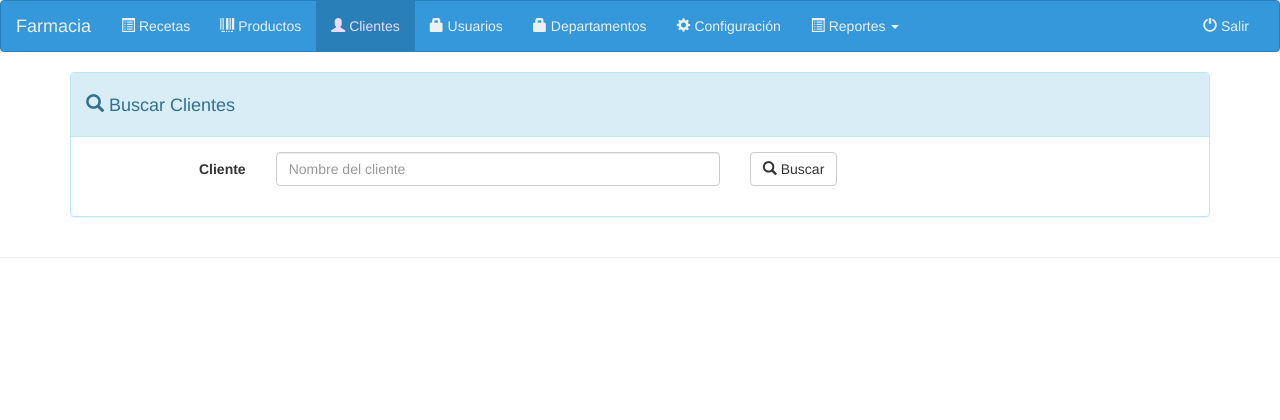
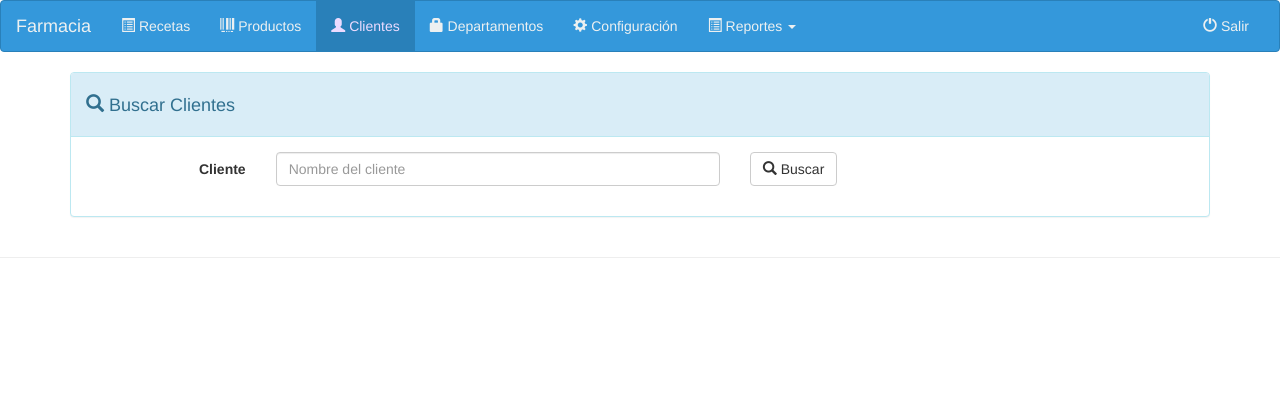
Before and after one commit to EdwinMLara/Medico, a PHP site: page /tcpdf/farmacia_sistem/clientes.php in a window 1280 px wide. Shown: the top 420 px of the page. Run offline with PHP 8.4, Linux system fonts and the light colour scheme; the visitor is signed in with stand-in values (Sample User, id 1); data that the repository does not hold is empty; a stand-in replaces the project's code that opens the database connection.

Commit message:
se elimino del menu de navegacion la pestaña usuarios, ya que no es necesaria para las usuarios del tipo farmacia

```diff
--- a/farmacia_sistem/navbar.php
+++ b/farmacia_sistem/navbar.php
@@ -17,7 +17,7 @@
 				<li class="<?php echo $active_facturas;?>"><a href="facturas.php"><i class='glyphicon glyphicon-list-alt'></i> Recetas <span class="sr-only">(current)</span></a></li>
 				<li class="<?php echo $active_productos;?>"><a href="productos.php"><i class='glyphicon glyphicon-barcode'></i> Productos</a></li>
 				<li class="<?php echo $active_clientes;?>"><a href="clientes.php"><i class='glyphicon glyphicon-user'></i> Clientes</a></li>
-				<li class="<?php echo $active_usuarios;?>"><a href="usuarios.php"><i class='glyphicon glyphicon-lock'></i> Usuarios</a></li>
+				<!--<li class="<?php echo $active_usuarios;?>"><a href="usuarios.php"><i class='glyphicon glyphicon-lock'></i> Usuarios</a></li>-->
 				<li class="<?php ?>"><a href="departamentos.php"><i class='glyphicon glyphicon-lock'></i> Departamentos</a></li>
 				<li class="<?php if(isset($active_perfil)){echo $active_perfil;}?>"><a href="perfil.php"><i class='glyphicon glyphicon-cog'></i> Configuración</a></li>
 				<li class="dropdown">
```
